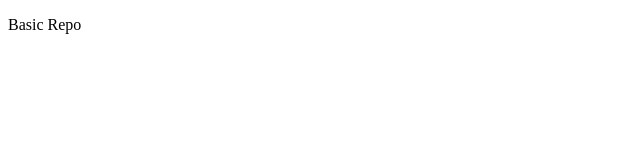
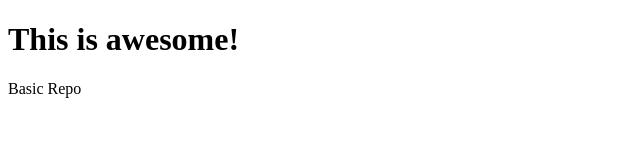
Before and after one commit to JesusGarcia86/basic_repo, a plain HTML site: page index.html in a window 1280 px wide. Shown: the whole page, without its empty margins (0-640 px from the left). Drawn offline with Linux system fonts and the light colour scheme.

Commit message:
updated html

```diff
--- a/index.html
+++ b/index.html
@@ -6,6 +6,7 @@
     <title>Basic Repo</title>
 </head>
 <body>
+    <h1>This is awesome!</h1>
     <p>Basic Repo</p>
 </body>
 </html>
```
